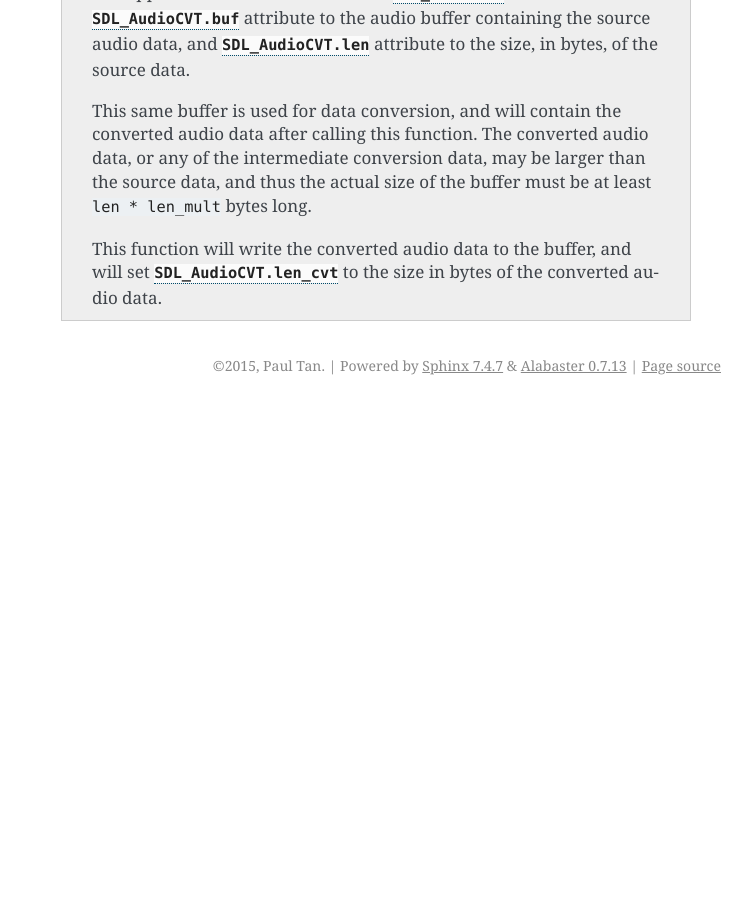
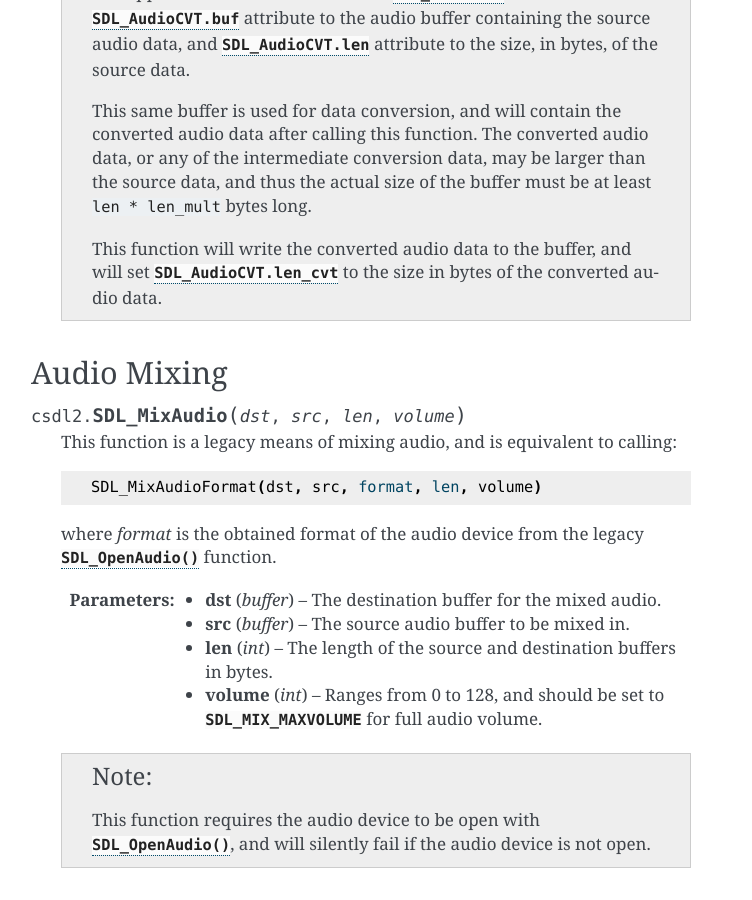
Before and after one commit to pyokagan/pycsdl2, a Sphinx documentation site: the page built from docs/api/audio.rst, in a window 1280 px wide and 900 px high, scrolled down 13812 px. Shown: the whole window, without its empty margins (389-1141 px from the left). Built offline with Sphinx 7.4.7, drawn with Linux system fonts in a browser that asks for light colours; before the commit the page ends 14217 px from its top, so only the background shows below that; some of the changed text lies outside the part shown.

Commit message:
audio: implement SDL_MixAudio()

```diff
--- a/docs/api/audio.rst
+++ b/docs/api/audio.rst
@@ -703,3 +703,29 @@ Audio data conversion is done in 3 steps:
       This function will write the converted audio data to the buffer, and will
       set :attr:`SDL_AudioCVT.len_cvt` to the size in bytes of the converted
       audio data.
+
+Audio Mixing
+------------
+.. function:: SDL_MixAudio(dst, src, len, volume)
+
+   This function is a legacy means of mixing audio, and is equivalent to
+   calling::
+
+      SDL_MixAudioFormat(dst, src, format, len, volume)
+
+   where `format` is the obtained format of the audio device from the legacy
+   :func:`SDL_OpenAudio` function.
+
+   :param dst: The destination buffer for the mixed audio.
+   :type dst: buffer
+   :param src: The source audio buffer to be mixed in.
+   :type src: buffer
+   :param int len: The length of the source and destination buffers in bytes.
+   :param int volume: Ranges from 0 to 128, and should be set to
+                      :const:`SDL_MIX_MAXVOLUME` for full audio volume.
+
+   .. note::
+
+      This function requires the audio device to be open with
+      :func:`SDL_OpenAudio`, and will silently fail if the audio device is not
+      open.
```
Also changed, not shown: 3 other files.
